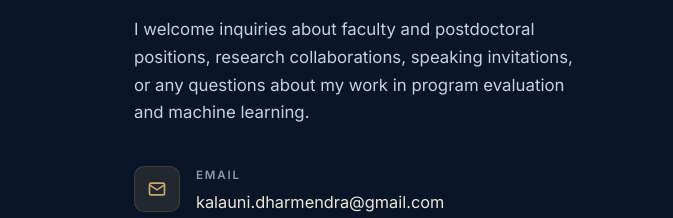
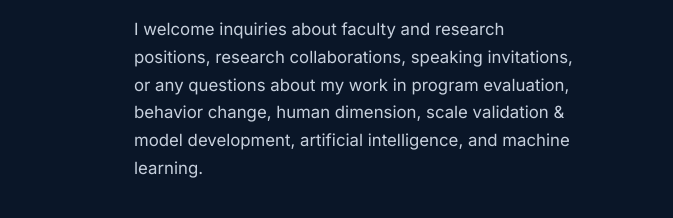
Before and after one commit to Dhurbu21/Dhurbu21.github.io, a plain HTML site: page contact.html in a window 1280 px wide. Shown: the part 281-499 px from the top of the page, 0-673 px from the left. Drawn offline with nearby package versions, Linux system fonts and the light colour scheme.

Commit message:
Update contact.html

```diff
--- a/contact.html
+++ b/contact.html
@@ -32,7 +32,7 @@
       <div class="reveal">
         <p class="label">Get in touch</p>
         <h2>Let's Connect</h2>
-        <p class="intro">I welcome inquiries about faculty and postdoctoral positions, research collaborations, speaking invitations, or any questions about my work in program evaluation and machine learning.</p>
+        <p class="intro">I welcome inquiries about faculty and research positions, research collaborations, speaking invitations, or any questions about my work in program evaluation, behavior change, human dimension, scale validation & model development, artificial intelligence, and machine learning.</p>
 
         <div class="info-row">
           <div class="ico"><svg viewBox="0 0 24 24" fill="none" stroke="currentColor" stroke-width="2"><rect x="3" y="5" width="18" height="14" rx="2"/><path d="M3 7l9 6 9-6"/></svg></div>
```
